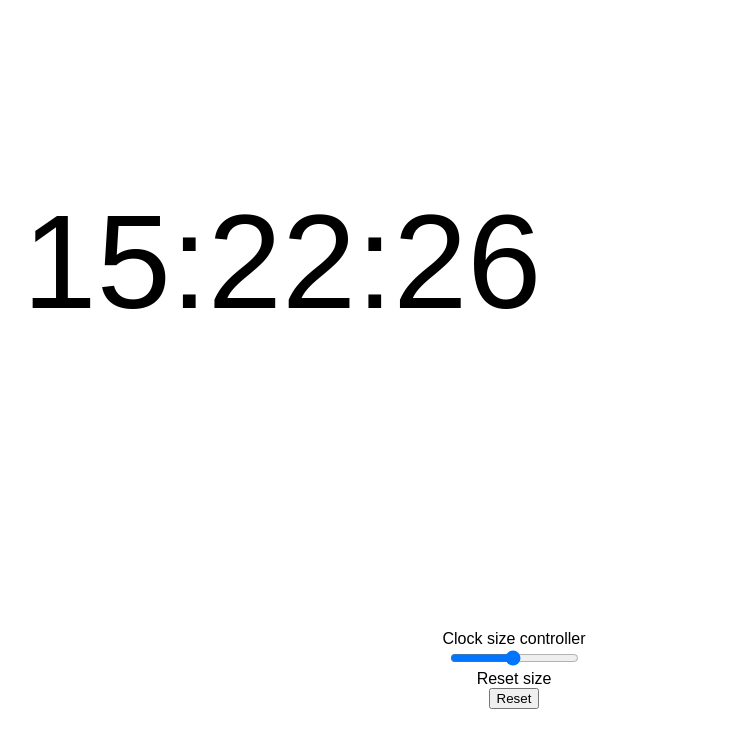
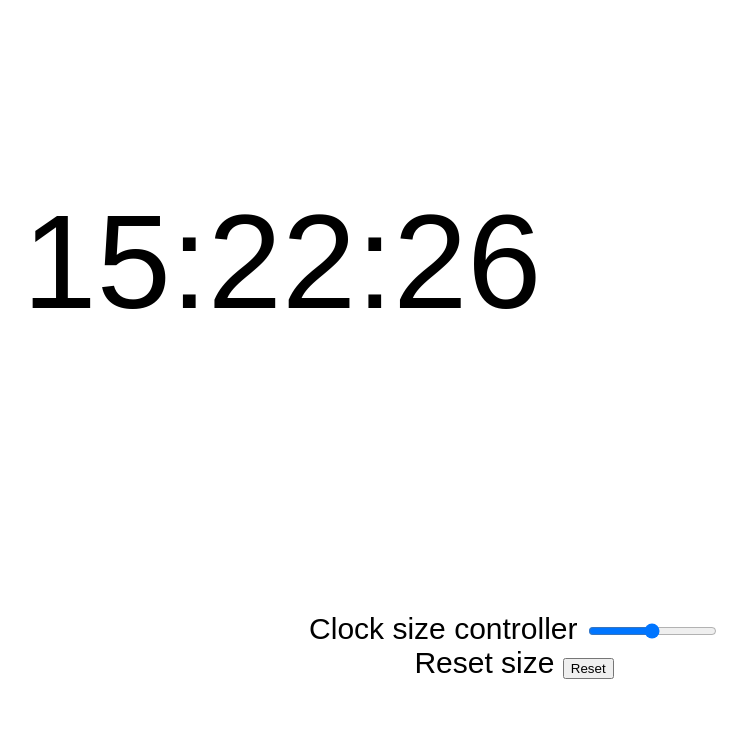
Before and after one commit to fallch0222/Privet_Clock, a website: page index.html in a window 1280 px wide. Both pictures are taken after a click on the button "Reset". Shown: the whole page, without its empty margins (126-873 px from the left). Drawn offline with Linux system fonts and the light colour scheme.

Commit message:
change site name and functions

```diff
--- a/index.html
+++ b/index.html
@@ -15,11 +15,12 @@
 
     <div class ="controller">
         <div class ="size controller">
-           <br>Clock size controller</br>
+            Clock size controller
             <input type="range" min="1" value="50" max="100" oninput="sizeSliderInput(this.value)" id="sizeSlider">
+        </div>
 
-
-            <br>Reset size</br>
+        <div class="reset controller">
+            Reset size
             <input type="button" onclick="resetSize()" value="Reset" id="Reset">
         </div>
     </div>
--- a/main.js
+++ b/main.js
@@ -1,7 +1,7 @@
 const canvas = document.getElementById("canvas");
 const ctx = canvas.getContext("2d");
 const title = document.getElementById("Title");
-const sizeSlider = document.createRange("sizeSlider");
+const sizeSlider = document.getElementById("sizeSlider");
 const sizeController = document.getElementsByClassName("size controller");
 
 let fontSize = 50;
@@ -45,15 +45,11 @@ const updateSize = () => {
 const resetSize = () => {
     fontSize = 50;
     updateText();
-    upadteController();
-    sizeSlider.sizeSlider.value = 50;
+    sizeSlider.value = 50;
+    sizeSlider.innerHTML = 50;
 }
 
 const upadteController = () => {
-    sizeController.forEach(element => {
-        element.style.width = `${canvas.width / 10}px`;
-        element.style.height = `${canvas.height / 10}px`;
-    })
 }
 
 const updateText = () => {
--- a/style.css
+++ b/style.css
@@ -5,4 +5,5 @@
     text-align: center;
     margin: 0%;
     font-family: Arial;
+    font-size: 30px;
 }
```
